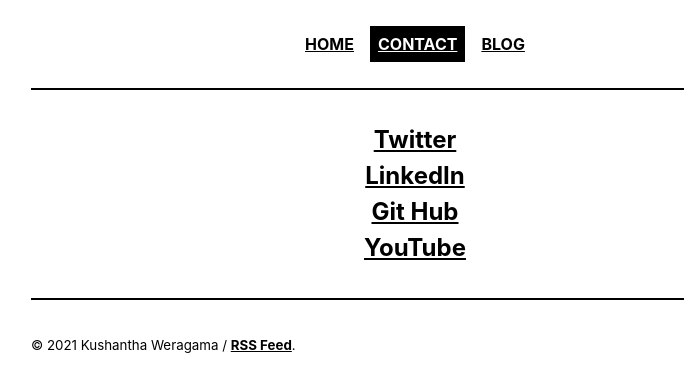
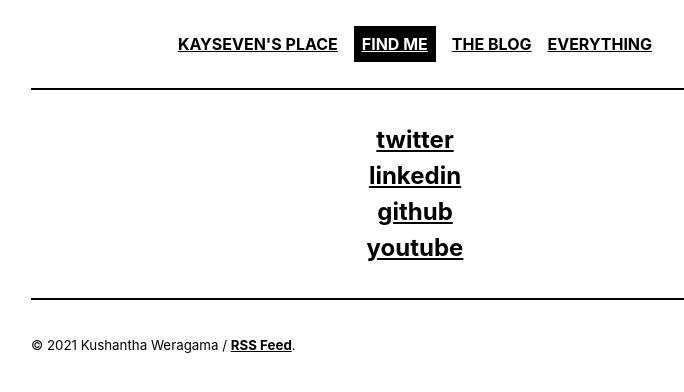
Before and after one commit to kushantha7/kushantha7.github.io, a Jekyll site: the page built from _pages/contact.md, in a window 1280 px wide. Shown: the top 392 px of the page, without its empty margins (225-909 px from the left). Built offline with Jekyll 4.4.1, drawn with Linux system fonts in a browser that asks for light colours.

Commit message:
new menues lol

```diff
--- a/_config.yml
+++ b/_config.yml
@@ -1,7 +1,10 @@
 site: ksite
 url: http://www.kushantha7.github.io
-title: kayseven
-description: You miss 100% of the shots you don’t take – Wayne Gretzky – Michael Scott
+title: kayseven's place
+author:
+  name: Kushantha Weragama
+  email: kushantha7@gmail.com
+description: The shortest route to satisfaction is through modest expectation - The Roman,RCR
 twitter:
   username: yourusername
   card: summary
--- a/_includes/navigation.html
+++ b/_includes/navigation.html
@@ -1,7 +1,8 @@
 <nav role="navigation">
   <ul>
-    <li><a href="/" {% if page.url == "/" %}class="active"{% endif %}>Home</a></li>
-    <li><a href="/contact" {% if page.url == "/contact" %}class="active"{% endif %}>Contact</a></li>
-    <li><a href="https://kushanthawblog.blogspot.com/" target="_blank" >Blog</a></li>
+    <li><a href="/" {% if page.url == "/" %}class="active"{% endif %}>kayseven's place</a></li>
+    <li><a href="/contact" {% if page.url == "/contact" %}class="active"{% endif %}>find me</a></li>
+    <li><a href="https://kushanthawblog.blogspot.com/" >the blog</a></li>
+    <li><a href="/everything" {% if page.url == "/everything" %}class="active"{% endif %}>everything</a></li>
   </ul>
 </nav>
--- a/_pages/contact.md
+++ b/_pages/contact.md
@@ -1,13 +1,14 @@
 ---
 layout: page
-title: Contact
+title: Everything
 ---
+
 <div align="center">
  <h1>
-    <a href="https://www.twitter.com/KushanthaW" >Twitter</a><br>
-    <a href="https://www.linkedin.com/in/kushantha-weragama">LinkedIn</a><br>
-    <a href="https://github.com/kushantha7" >Git Hub</a><br>
-    <a href="https://www.youtube.com/c/KushanthaWeragamakrbhd" >YouTube</a><br>
+    <a href="https://www.twitter.com/KushanthaW" >twitter</a><br>
+    <a href="https://www.linkedin.com/in/kushantha-weragama">linkedin</a><br>
+    <a href="https://github.com/kushantha7" >github</a><br>
+    <a href="https://www.youtube.com/c/KushanthaWeragamakrbhd" >youtube</a><br>
 
 
 </h1>
```
Also changed, not shown: _pages/everything.md (added, +10 -0 lines).
